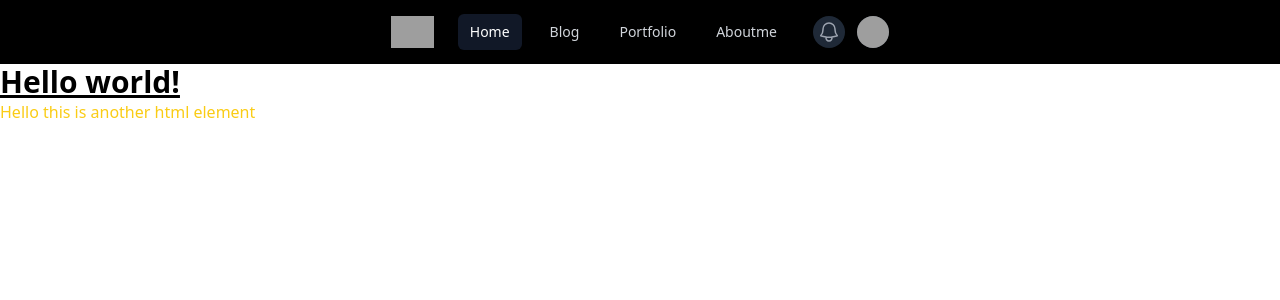
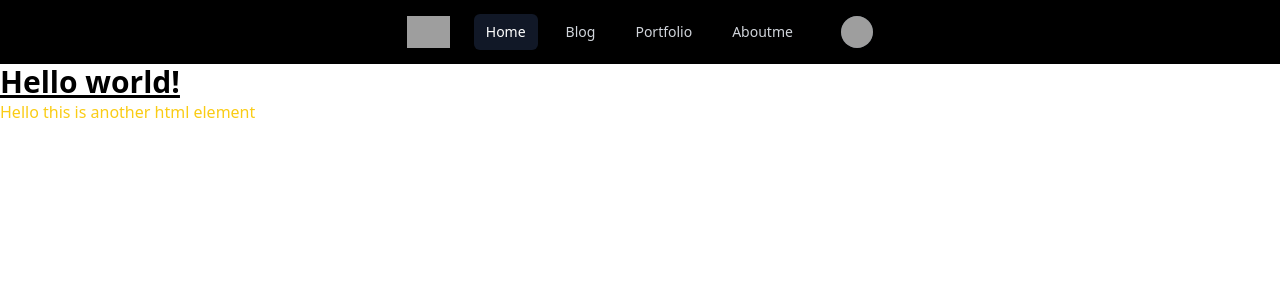
Before and after one commit to Allislove/myportfolio, a React (Create React App) app: page / in a window 1280 px wide. Shown: the top 300 px of the page. Built offline with nearby package versions, Linux system fonts and the light colour scheme; grey boxes are pictures that could not be loaded.

Commit message:
fix  finally

```diff
--- a/src/components/navigation/userIsNotLogged.js
+++ b/src/components/navigation/userIsNotLogged.js
@@ -67,14 +67,6 @@ export default function UserIsNotLogged() {
                 </div>
               </div>
               <div className="absolute inset-y-0 right-0 flex items-center pr-2 sm:static sm:inset-auto sm:ml-6 sm:pr-0">
-                <button
-                  type="button"
-                  className="rounded-full bg-gray-800 p-1 text-gray-400 hover:text-white focus:outline-none focus:ring-2 focus:ring-white focus:ring-offset-2 focus:ring-offset-gray-800"
-                >
-                  <span className="sr-only">View notifications</span>
-                  <BellIcon className="h-6 w-6" aria-hidden="true" />
-                </button>
-
                 {/* Profile dropdown */}
                 <Menu as="div" className="relative ml-3">
                   <div>
@@ -82,7 +74,7 @@ export default function UserIsNotLogged() {
                       <span className="sr-only">Open user menu</span>
                       <img
                         className="h-8 w-8 rounded-full"
-                        src="https://images.unsplash.com/photo-1472099645785-5658abf4ff4e?ixlib=rb-1.2.1&ixid=eyJhcHBfaWQiOjEyMDd9&auto=format&fit=facearea&facepad=2&w=256&h=256&q=80"
+                        src="https://img.icons8.com/ios-glyphs/512/cat-profile--v1.png"
                         alt=""
                       />
                     </Menu.Button>
```
